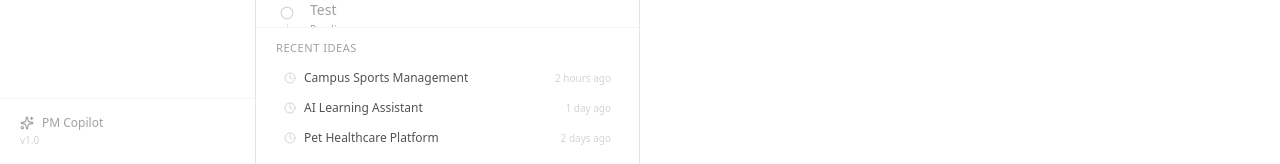
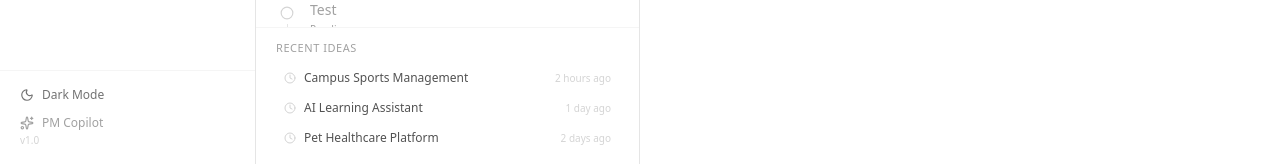
Before and after one commit to 1skyi/pm-copilot, a Next.js app: page / in a window 1280 px wide. Shown: the part 636-800 px from the top of the page. Built offline with nearby package versions, Linux system fonts and the light colour scheme; no server answers.

Commit message:
feat: dark mode toggle in sidebar

```diff
--- a/src/app/globals.css
+++ b/src/app/globals.css
@@ -6,8 +6,13 @@
   --foreground: #0a0a0a;
 }
 
+.dark {
+  --background: #0a0a0a;
+  --foreground: #ededed;
+}
+
 @media (prefers-color-scheme: dark) {
-  :root {
+  :root:not(.light) {
     --background: #0a0a0a;
     --foreground: #ededed;
   }
@@ -21,17 +26,9 @@ body {
   -moz-osx-font-smoothing: grayscale;
 }
 
-/* Subtle scrollbar */
-::-webkit-scrollbar {
-  width: 4px;
-}
-::-webkit-scrollbar-track {
-  background: transparent;
-}
-::-webkit-scrollbar-thumb {
-  background: #e5e5e5;
-  border-radius: 2px;
-}
-::-webkit-scrollbar-thumb:hover {
-  background: #d4d4d4;
-}
+::-webkit-scrollbar { width: 4px; }
+::-webkit-scrollbar-track { background: transparent; }
+::-webkit-scrollbar-thumb { background: #e5e5e5; border-radius: 2px; }
+::-webkit-scrollbar-thumb:hover { background: #d4d4d4; }
+.dark ::-webkit-scrollbar-thumb { background: #404040; }
+.dark ::-webkit-scrollbar-thumb:hover { background: #525252; }
--- a/src/app/layout.tsx
+++ b/src/app/layout.tsx
@@ -12,7 +12,10 @@ export default function RootLayout({
   children: React.ReactNode;
 }>) {
   return (
-    <html lang="en">
+    <html lang="en" suppressHydrationWarning>
+      <head>
+        <script dangerouslySetInnerHTML={{ __html: "(function(){try{var t=localStorage.getItem('theme');if(t==='dark'||(!t&&window.matchMedia('(prefers-color-scheme:dark)').matches)){document.documentElement.classList.add('dark')}else{document.documentElement.classList.add('light')}}catch(e){}})()" }} />
+      </head>
       <body className="antialiased">{children}</body>
     </html>
   );
--- a/src/components/layout/Sidebar.tsx
+++ b/src/components/layout/Sidebar.tsx
@@ -1,5 +1,6 @@
 "use client"
 
+import { useState, useEffect } from "react"
 import { usePathname } from "next/navigation"
 import Link from "next/link"
 import {
@@ -9,6 +10,8 @@ import {
   FileText,
   Settings,
   Sparkles,
+  Moon,
+  Sun,
 } from "lucide-react"
 import { MENU_ITEMS } from "@/constants"
 import { cn } from "@/lib/utils"
@@ -24,13 +27,29 @@ const iconMap: Record<string, React.ComponentType<{ className?: string }>> = {
 export function Sidebar() {
   const pathname = usePathname()
   const activeId = pathname === "/" ? "projects" : pathname.replace("/", "")
+  const [dark, setDark] = useState(false)
+
+  useEffect(() => {
+    setDark(document.documentElement.classList.contains("dark"))
+  }, [])
+
+  const toggleTheme = () => {
+    const h = document.documentElement
+    if (h.classList.contains("dark")) {
+      h.classList.remove("dark"); h.classList.add("light")
+      localStorage.setItem("theme", "light"); setDark(false)
+    } else {
+      h.classList.remove("light"); h.classList.add("dark")
+      localStorage.setItem("theme", "dark"); setDark(true)
+    }
+  }
 
   return (
     <div className="flex h-full flex-col">
       {/* Header */}
-      <div className="flex items-center gap-2 px-5 py-5 border-b border-neutral-100">
-        <Sparkles className="h-5 w-5 text-neutral-800" />
-        <span className="text-sm font-semibold tracking-tight text-neutral-900">
+      <div className="flex items-center gap-2 px-5 py-5 border-b border-neutral-100 dark:border-neutral-800">
+        <Sparkles className="h-5 w-5 text-neutral-800 dark:text-neutral-200" />
+        <span className="text-sm font-semibold tracking-tight text-neutral-900 dark:text-neutral-100">
           PM Copilot
         </span>
       </div>
@@ -43,12 +62,11 @@ export function Sidebar() {
             <Link
               key={item.id}
               href={item.id === "projects" ? "/" : `/${item.id}`}
-
               className={cn(
                 "flex w-full items-center gap-3 rounded-md px-3 py-2 text-sm transition-colors",
                 activeId === item.id
-                  ? "bg-neutral-100 text-neutral-900 font-medium"
-                  : "text-neutral-500 hover:bg-neutral-50 hover:text-neutral-700"
+                  ? "bg-neutral-100 dark:bg-neutral-800 text-neutral-900 dark:text-neutral-100 font-medium"
+                  : "text-neutral-500 dark:text-neutral-400 hover:bg-neutral-50 dark:hover:bg-neutral-800/50 hover:text-neutral-700 dark:hover:text-neutral-200"
               )}
             >
               {Icon && <Icon className="h-4 w-4 flex-shrink-0" />}
@@ -59,12 +77,21 @@ export function Sidebar() {
       </nav>
 
       {/* Footer */}
-      <div className="px-5 py-4 border-t border-neutral-100">
-        <div className="flex items-center gap-2">
-          <Sparkles className="h-3.5 w-3.5 text-neutral-400" />
-          <span className="text-xs text-neutral-400">PM Copilot</span>
+      <div className="px-5 py-4 border-t border-neutral-100 dark:border-neutral-800 space-y-3">
+        <button
+          onClick={toggleTheme}
+          className="flex items-center gap-2 w-full text-xs text-neutral-500 hover:text-neutral-700 dark:text-neutral-400 dark:hover:text-neutral-200 transition-colors"
+        >
+          {dark ? <Sun className="h-3.5 w-3.5" /> : <Moon className="h-3.5 w-3.5" />}
+          <span>{dark ? "Light Mode" : "Dark Mode"}</span>
+        </button>
+        <div>
+          <div className="flex items-center gap-2">
+            <Sparkles className="h-3.5 w-3.5 text-neutral-400" />
+            <span className="text-xs text-neutral-400">PM Copilot</span>
+          </div>
+          <p className="text-[10px] text-neutral-300 mt-0.5">v1.0</p>
         </div>
-        <p className="text-[10px] text-neutral-300 mt-0.5">v1.0</p>
       </div>
     </div>
   )
--- a/src/components/markdown/MarkdownViewer.tsx
+++ b/src/components/markdown/MarkdownViewer.tsx
@@ -167,7 +167,7 @@ export function MarkdownViewer({
   return (
     <div className="h-full flex flex-col">
       {/* Header */}
-      <div className="flex items-center justify-between px-6 py-4 border-b border-neutral-100">
+      <div className="flex items-center justify-between px-6 py-4 border-b border-neutral-100 dark:border-neutral-800">
         <div className="flex items-center gap-2">
           <h2 className="text-sm font-semibold text-neutral-900">{t.title}</h2>
           {phase === "generating" && <span className="flex items-center gap-1 text-[10px] text-blue-500"><span className="inline-block h-1.5 w-1.5 rounded-full bg-blue-500 animate-pulse" />{t.generating}</span>}
--- a/src/components/workspace/Workspace.tsx
+++ b/src/components/workspace/Workspace.tsx
@@ -128,7 +128,7 @@ export function Workspace({
   return (
     <div className="flex h-full flex-col">
       <div className="flex items-center justify-between px-5 py-5 border-b border-neutral-100">
-        <h2 className="text-sm font-semibold text-neutral-900">{language === "zh" ? "工作区" : "Workspace"}</h2>
+        <h2 className="text-sm font-semibold text-neutral-900 dark:text-neutral-100">{language === "zh" ? "工作区" : "Workspace"}</h2>
         <button onClick={toggleLanguage} className="flex items-center gap-1 px-2 py-1 rounded text-[10px] font-medium text-neutral-500 hover:bg-neutral-100 hover:text-neutral-700 transition-colors">
           <Languages className="h-3 w-3" />{language === "en" ? "中文" : "EN"}
         </button>
@@ -136,11 +136,11 @@ export function Workspace({
 
       <div className="px-5 py-4 space-y-3 border-b border-neutral-100">
         <div>
-          <label className="text-[11px] font-medium text-neutral-400 uppercase tracking-wider">{language === "zh" ? "项目名称" : "Project Name"}</label>
+          <label className="text-[11px] font-medium text-neutral-400 dark:text-neutral-500 uppercase tracking-wider">{language === "zh" ? "项目名称" : "Project Name"}</label>
           <Input value={projectName} onChange={(e) => setProjectName(e.target.value)} placeholder="e.g. Campus Sports Management" className="mt-1 h-8 text-sm" disabled={phase === "generating"} />
         </div>
         <div>
-          <label className="text-[11px] font-medium text-neutral-400 uppercase tracking-wider">{language === "zh" ? "产品想法" : "Idea"}</label>
+          <label className="text-[11px] font-medium text-neutral-400 dark:text-neutral-500 uppercase tracking-wider">{language === "zh" ? "产品想法" : "Idea"}</label>
           <Input value={idea} onChange={(e) => setIdea(e.target.value)} placeholder={SAMPLE_PLACEHOLDERS[placeholderIndex]} className="mt-1 h-8 text-sm" disabled={phase === "generating"} />
         </div>
 
```
